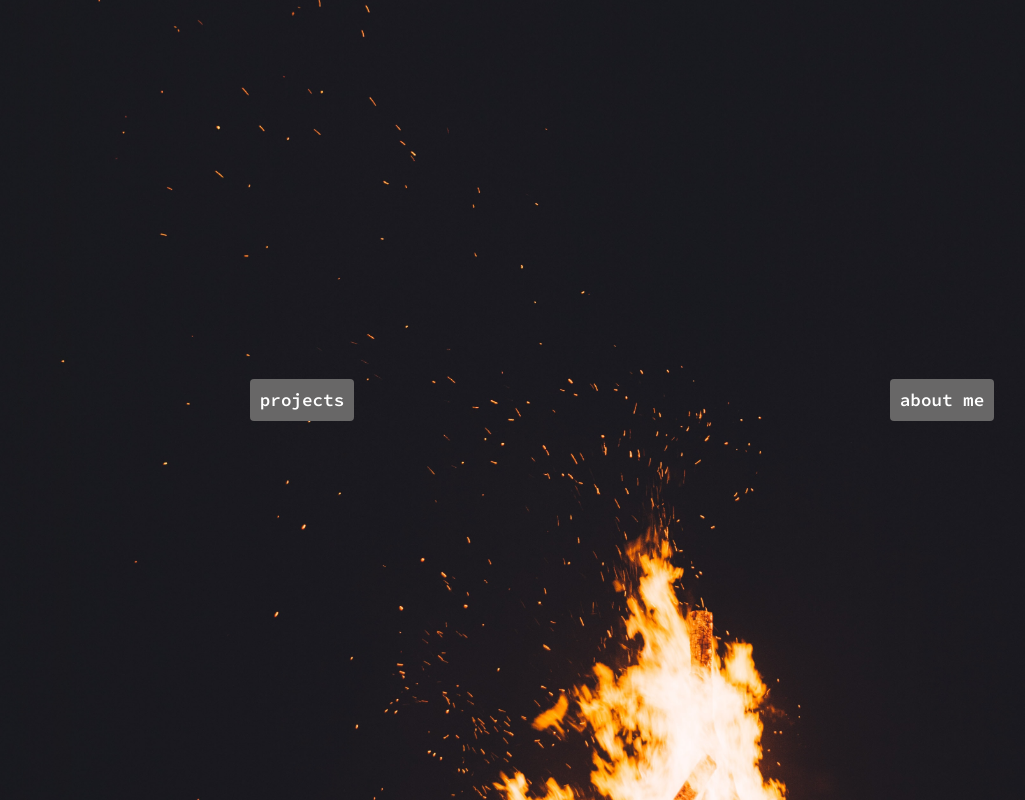
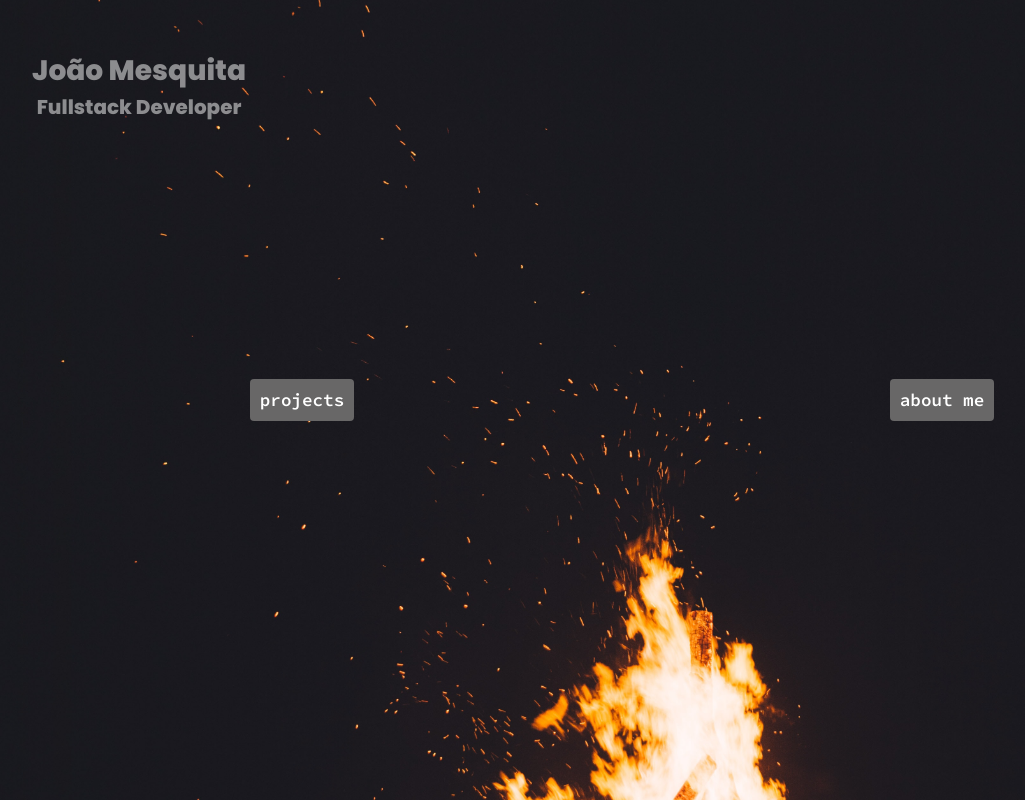
Before and after one commit to juaomesquita/portfolio, a plain HTML site: page index.html in a window 1280 px wide. Shown: the whole page, without its empty margins (18-1043 px from the left). Drawn offline with Linux system fonts and the light colour scheme.

Commit message:
Name and Role

```diff
--- a/css/style.css
+++ b/css/style.css
@@ -39,6 +39,16 @@ body {
   height: 100%;
   color: white;
   font-family: "Poppins", sans-serif;
+}
+
+#name-position {
+  text-align: center;
+  font-size: 1.5em;
+  position: absolute;
+  top: 50px;
+  left: 50px;
+  opacity: 1;
+  transition: .5s opacity;
 }
 
 @keyframes bg-animation {
@@ -271,6 +281,20 @@ input[type="radio"]:checked + label > div {
     border-radius: 10px;
 }
 
+#name-position {
+  text-align: center;
+  font-size: 1.5em;
+  position: absolute;
+  top: 50px;
+  left: 50px;
+  opacity: 0.5;
+  transition: .5s opacity;
+}
+
+#name-position:hover {
+  opacity: 1;
+}
+
 .contact{
   width: 66px !important
 }
--- a/index.html
+++ b/index.html
@@ -40,6 +40,11 @@
 
         <div class="content" id="content">
 
+            <div id="name-position">
+                <h3>João Mesquita</h3>
+                <h5>Fullstack Developer</h5>
+            </div>
+
             <div id="content-section-about">
 
                 <div id="content-image-about">
@@ -53,7 +58,6 @@
                 <div id="social-media-links" class="social-media-links">
 
                 </div>
-
 
 
             </div>
--- a/js/script.js
+++ b/js/script.js
@@ -7,13 +7,15 @@ window.addEventListener('load', (e) => {
     const aboutSection = document.getElementById('content-section-about')
     const projectsSection = document.getElementById('content-section-projects')
     const projectsArea = document.getElementById('projects-area')
+    const namePosition = document.getElementById('name-position')
     // const contactSection = document.getElementById('content-section-contact')
-
+    addNamePosition()
     addProjects()
     addBio()
     // start()
     console.log(projectsButton)
     aboutButton.addEventListener('click', (e) => {
+        namePosition.style.display = 'none'
         // contactSection.style.display = 'none'
         projectsSection.style.display = 'none'
         container.style.height = 'auto'
@@ -25,6 +27,7 @@ window.addEventListener('load', (e) => {
 
     projectsButton.addEventListener('click', function clicked(e) {
         aboutSection.style.display = 'none'
+        namePosition.style.display = 'none'
         // contactSection.style.display = 'none'
         projectsSection.style.display = 'block'
         projectsSection.classList.add('fade-in')
@@ -89,6 +92,10 @@ window.addEventListener('load', (e) => {
 
     }
 
+    function addNamePosition() {
+        container.appendChild(namePosition)
+    }
+
     function start(){
         aboutButton.click()
     }
```
